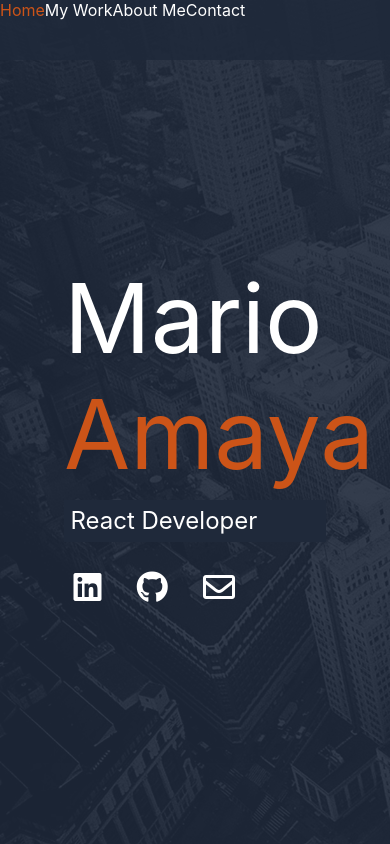
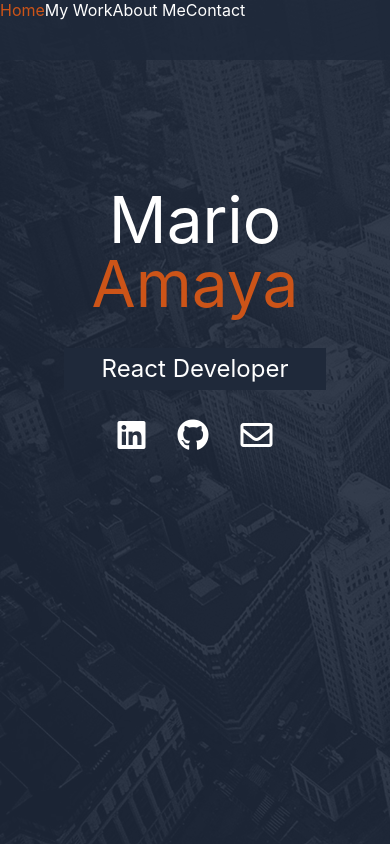
Before and after one commit to MAmaya1/portfolio-website-react, a React (Create React App) app: page / in a window 390 px wide. Built offline with nearby package versions, Linux system fonts and the light colour scheme.

Commit message:
updated responsive styles, updated a tags, added alt to img tags

```diff
--- a/src/App.js
+++ b/src/App.js
@@ -14,7 +14,7 @@ import ContactMePage from './components/ContactMePage';
 
 const AppWrapper = styled.div`
   background: rgba(31, 41, 58, 0.9);
-  height: 100vh;
+  min-height: 100vh;
 `
 
 function App() {
--- a/src/components/HomePage.js
+++ b/src/components/HomePage.js
@@ -3,36 +3,53 @@ import styled from 'styled-components';
 
 // Styles
 
-const PageWrapper = styled.div`
-    margin-top: 12.5rem;
-    padding: 0 4rem 0 4rem;
+const PageWrapper = styled.div`;
+    margin-top: 10rem;
+    padding: 4rem;
+
+    @media (max-width: 768px) {
+        text-align: center;
+        margin-top: 4rem;
+    }
 `
 
 const LargeHeading = styled.h1`
     font-size: 6rem;
     font-weight: 400;
-    color: #FFF;
-    padding-bottom: 0.5rem;
+    line-height: 1;
+    padding-bottom: 1.5rem;
 
     span {
-        color: #CC5418
+        color: #CC5418;
+    }
+
+    @media (max-width: 768px) {
+        font-size: 5rem;
+    }
+
+    @media (max-width: 500px) {
+        font-size: 4rem;
     }
 `
 
 const SmallHeading = styled.h2`
     font-size: 1.5rem;
     font-weight: 400;
-    color: #FFF;
     background: #1F293a;
     padding: 0.4rem;
+    margin-top: 0.5rem;
 `
 
 const Icons = styled.div`
-    padding: 1.8rem 0 1.8rem 0.4rem;
+    padding: 1.8rem 0 1.8rem 0;
 
     a {
         padding: 0.2rem;
         margin-right: 1.8rem;
+
+        @media (max-width: 768px) {
+            margin: 0 0.8rem 0 0.8rem;
+        }
     }
 `
 
@@ -42,8 +59,8 @@ const HomePage = props => {
             <LargeHeading>Mario <span>Amaya</span></LargeHeading>
             <SmallHeading>React Developer</SmallHeading>
             <Icons>
-                <a href="https://www.linkedin.com/in/marioamayaweb" target="_blank"><i className="fab fa-linkedin fa-2x" /></a>
-                <a href="https://www.github.com/mamaya1" target="_blank"><i className="fab fa-github fa-2x" /></a>
+                <a href="https://www.linkedin.com/in/marioamayaweb" target="_blank" rel="noopener noreferrer"><i className="fab fa-linkedin fa-2x" /></a>
+                <a href="https://www.github.com/mamaya1" target="_blank" rel="noopener noreferrer"><i className="fab fa-github fa-2x" /></a>
                 <a><i class="far fa-envelope fa-2x" /></a>
             </Icons>
         </PageWrapper>
--- a/src/index.css
+++ b/src/index.css
@@ -11,8 +11,10 @@ body {
     sans-serif;
   -webkit-font-smoothing: antialiased;
   -moz-osx-font-smoothing: grayscale;
+  color: #FFF;
   background: url(./images/background.jpg) fixed;
   background-size: cover;
+  min-width: 330px;
 }
 
 code {
```
